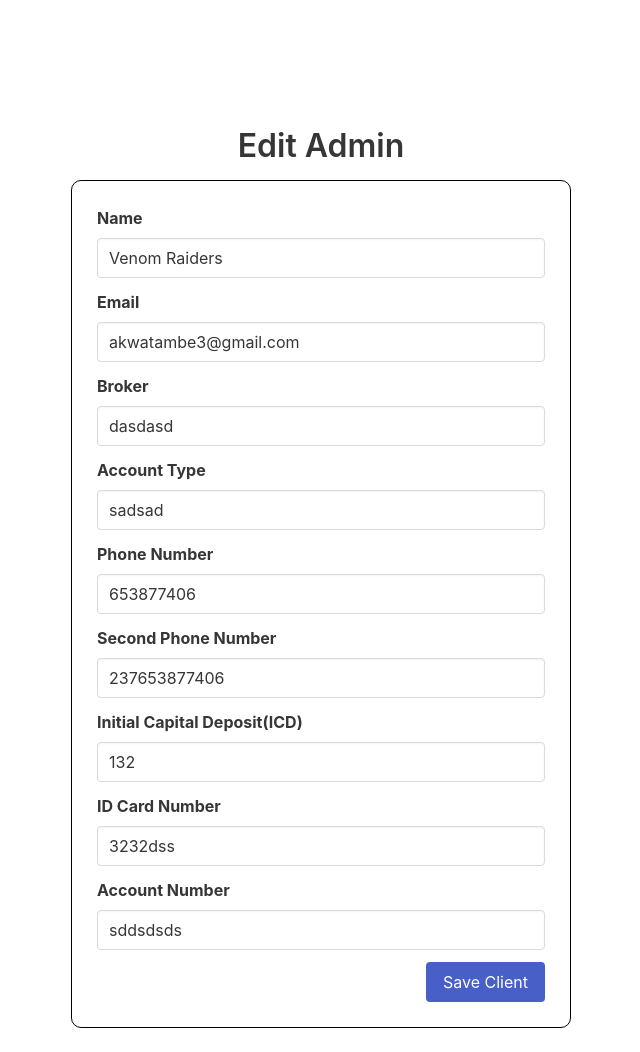
After one commit to HanslettTheDev/Peskos-forex-management, a Flask app: page /dashboard/clients/edit/1 in a window 1280 px wide. The commit adds this page. Shown: the whole page, without its empty margins (319-959 px from the left). Run offline with Flask 2, Linux system fonts and the light colour scheme; a user stored in the database is signed in; data comes from the database, SQL or seed files in the repository; both versions use the stored data as it was after the commit.

Commit message:
feat: superadmin can add;edit;delete clients; Mail services added

```diff
--- a/peskos/login/routes.py
+++ b/peskos/login/routes.py
@@ -29,7 +29,7 @@ def login():
             return render_template("login.html")
 
         login_user(admin)
-        return redirect(url_for(config["roles_path"][current_user.roles.role]))
+        return redirect(url_for(config["roles_path"][admin.roles.role]))
 
     else:
         return render_template("login/login.html")
--- /dev/null
+++ b/peskos/messages.py
@@ -0,0 +1,22 @@
+# Module for email messages
+LOGIN_DETAILS = '''
+Hello <b>{name}</b>! <br>You have been given the role as a <b>{role}</b> on the peskos system!
+Here are your login details<br>
+<br>
+<br>
+
+<b>Email</b>: {email}<br>
+<b>Password</b>: {password}
+<br>
+<br>
+<br>
+When you login for the first time, You will be prompted to change the password since it's the default password
+Using the same password as the default password is not accepted!
+
+Do not reply this email
+
+<br>
+<br>
+By <b>Peskos System</b><br>
+Peskosowner@peskos.com
+'''
--- a/peskos/superadmin/routes.py
+++ b/peskos/superadmin/routes.py
@@ -1,11 +1,15 @@
 import json
+import smtplib
+from traceback import format_exc
 from flask import Blueprint, flash, render_template, request, session, redirect, url_for
 from flask_login import login_required, current_user, logout_user
-import sqlalchemy
+from flask_mail import Message
 
 from peskos.models.admins import Admins
+from peskos.models.client import Clients
 from peskos.models.roles import Role
-from peskos import db, role_required, config, bcrypt
+from peskos.messages import LOGIN_DETAILS
+from peskos import db, role_required, config, bcrypt, mail
 
 superadmin = Blueprint('superadmin', __name__)
 
@@ -27,8 +31,14 @@ def admins():
     users = Admins.query.all()
     users.pop(0)
 
+    # delete modal settings
+    # modal_settings = {
+    #     "message": "Are you sure you want to delete this admin?",
+    #     "route_name": "superadmin.delete_admin",
+    #     "has_variable": True,
+    # }
+
     if request.method == "POST":
-
         fname = request.form["fname"]
         lname = request.form["lname"]
         user_role = request.form["user_role"].lower()
@@ -95,24 +105,18 @@ def activate_admin(user_id):
 def edit_admin(user_id):
     admin = Admins.query.get_or_404(user_id)
     if request.method == "POST":
-        fname = request.form["fname"]
-        lname = request.form["lname"]
         user_roles = request.form["user_role"].lower()
-        email = request.form["mail"]
-
         role = Role.query.filter_by(role=user_roles).first()
 
-        print(role)
-
-        admin.first_name = fname
-        admin.last_name = lname
-        admin.email = email
+        admin.first_name = request.form["fname"]
+        admin.last_name = request.form["lname"]
+        admin.email = request.form["mail"]
         admin.roles = role
 
         db.session.add(admin)
         db.session.commit()
 
-        flash(f"Admin {fname} {lname} edited successfully!", 'success')
+        flash(f"Admin {admin.first_name} {admin.last_name} edited successfully!", 'success')
         return redirect(url_for("superadmin.admins"))
 
     return render_template("super_admin/edit_admin.html", admin=admin)
@@ -127,6 +131,27 @@ def delete_admin(user_id):
     db.session.delete(admin)
     db.session.commit()
     flash(f"Admin {admin.first_name} {admin.last_name} deleted!", "danger")
+    return redirect(url_for("superadmin.admins"))
+
+
+@superadmin.route("/dashboard/admins/send_mail/<int:user_id>")
+@login_required
+@role_required("super admin")
+def send_mail(user_id):
+    user = Admins.query.get_or_404(user_id)
+    msg = Message("Peskos Login Information", recipients=[user.email])
+    msg.html = LOGIN_DETAILS.format(name=user.first_name, role=user.roles.role, email=user.email, password=config["default_passwords"][user.roles.role])
+    try:
+        mail.send(msg)
+    except smtplib.SMTPRecipientsRefused:
+        flash("Email does not exist or it's incorrect", "danger")
+        return redirect(url_for("superadmin.admins"))
+    except smtplib.smtpauthenticationerror:
+        flash("Unexpected server error, please try again later!", "danger")
+        return redirect(url_for("superadmin.admins"))
+
+    # No errors occured
+    flash("Email sent successfully to {0}".format(user.email), "success")
     return redirect(url_for("superadmin.admins"))
 
 
@@ -147,12 +172,74 @@ def logs():
 ####################################
 
 
-@superadmin.route("/dashboard/clients")
+@superadmin.route("/dashboard/clients", methods=["GET", "POST"])
 @login_required
 @role_required("super admin")
 def clients():
-    return render_template("super_admin/clients.html", tab="clients")
+    clients = Clients.query.all()
 
+    if request.method == "POST":
+        full_name = request.form["full-name"]
+        email = request.form["mail"]
+        broker = request.form["broker"]
+        account_type = request.form["account-type"]
+        phone_no = request.form["phone-no"]
+        phone_no_2 = request.form["phone-no-2"]
+        icd = request.form["icd"]
+        identity_card_no = request.form["idno"]
+        account_no = request.form["acn"]
+
+        client = Clients(name=full_name, email=email, broker=broker,
+        account_type=account_type, phone_number=phone_no, second_number=phone_no_2,
+        icd=icd, idcard_number=identity_card_no, account_number=account_no)
+
+        db.session.add(client)
+        db.session.commit()
+
+        flash(f"Client {full_name} created Successfully!", 'success')
+        # save clients to the database and work on the trading assistant section and logs
+        return redirect(url_for("superadmin.clients"))
+
+    return render_template("super_admin/clients.html", tab="clients", clients=clients)
+
+
+@superadmin.route("/dashboard/clients/edit/<int:client_id>", methods=["GET", "POST"])
+@login_required
+@role_required("super admin")
+def edit_client(client_id):
+    client = Clients.query.get_or_404(client_id)
+
+    if request.method == "POST":
+        client.name = request.form["full-name"]
+        client.email = request.form["mail"]
+        client.broker = request.form["broker"]
+        client.account_type = request.form["account-type"]
+        client.phone_number = request.form["phone-no"]
+        client.second_number = request.form["phone-no-2"]
+        client.icd = request.form["icd"]
+        client.idcard_number = request.form["idno"]
+        client.account_number = request.form["acn"]
+
+
+
+        db.session.add(client)
+        db.session.commit()
+
+        flash(f"Client {client.name} edited successfully!", 'info')
+        # save clients to the database and work on the trading assistant section and logs
+        return redirect(url_for("superadmin.clients"))
+
+    return render_template("super_admin/edit_client.html", tab="clients", client=client)
+
+@superadmin.route("/dashboard/clients/delete/<int:client_id>")
+@login_required
+@role_required("super admin")
+def delete_client(client_id):
+    client = Clients.query.get_or_404(client_id)
+    db.session.delete(client)
+    db.session.commit()
+    flash(f"Admin {client.name} deleted!", "danger")
+    return redirect(url_for("superadmin.clients"))
 
 #######################################
 #### REPORTS SECTION
--- a/peskos/templates/login/login.html
+++ b/peskos/templates/login/login.html
@@ -5,9 +5,9 @@
     <h1 style="text-align: center;">Login</h1>
     <form method="post" action="{{ url_for("must_login.login") }}" class="login-form">
         <div class="field">
-            <label class="label">Username/Login code</label>
+            <label class="label">Email</label>
             <div class="control">
-                <input class="input" type="email" name="mail" placeholder="Enter email" required>
+                <input class="input" type="email" name="mail" placeholder="Enter Email" required>
             </div>
         </div>
 
--- a/peskos/templates/super_admin/admins.html
+++ b/peskos/templates/super_admin/admins.html
@@ -39,7 +39,7 @@
                         <a class="button is-success" href="{{ url_for('superadmin.activate_admin', user_id=admin.id) }}">Activate</a>
                         {% endif %}
                         <a class="button is-warning" href="{{ url_for('superadmin.edit_admin', user_id=admin.id) }}">Edit</a>
-                        <a class="button is-info">Send Info</a>
+                        <a class="button is-info" href="{{ url_for('superadmin.send_mail', user_id=admin.id) }}">Send Info</a>
                     </td>
                 </tr>
                 {% endfor %}
--- /dev/null
+++ b/peskos/templates/super_admin/edit_client.html
@@ -0,0 +1,77 @@
+{% extends 'layouts/layout.html' %}
+{% block content %}
+
+<div class="content form-control">
+    <h1 style="text-align: center;">Edit Admin</h1>
+    <form method="post" action="{{ url_for("superadmin.edit_client", client_id=client.id) }}" class="login-form">
+        <div class="field">
+            <label class="label">Name</label>
+            <div class="control">
+                <input class="input" type="text" value="{{ client.name }}" name="full-name" placeholder="Enter first name" required>
+            </div>
+        </div>
+
+        <div class="field">
+            <label class="label">Email</label>
+            <div class="control">
+                <input class="input" type="email" value="{{ client.email }}" name="mail" placeholder="Enter Email" required>
+            </div>
+        </div>
+
+        <div class="field">
+            <label class="label">Broker</label>
+            <div class="control">
+                <input class="input" type="broker" value="{{ client.broker }}" name="broker" placeholder="e.g IC Markets" required>
+            </div>
+        </div>
+
+        <div class="field">
+            <label class="label">Account Type</label>
+            <div class="control">
+                <input class="input" type="text" value="{{ client.account_type }}" name="account-type" placeholder="Account type" required>
+            </div>
+        </div>
+
+        <div class="field">
+            <label class="label">Phone Number</label>
+            <div class="control">
+                <input class="input" type="tel" value="{{ client.phone_number }}" name="phone-no" placeholder="Phone Number" required>
+            </div>
+        </div>
+
+        <div class="field">
+            <label class="label">Second Phone Number</label>
+            <div class="control">
+                <input class="input" type="tel" value="{{ client.second_number }}" name="phone-no-2" placeholder="e.g +234343242323" required>
+            </div>
+        </div>
+
+        <div class="field">
+            <label class="label">Initial Capital Deposit(ICD)</label>
+            <div class="control">
+                <input class="input" type="number" value="{{ client.icd }}" name="icd" placeholder="Initial capital deposit" required>
+            </div>
+        </div>
+
+        <div class="field">
+            <label class="label">ID Card Number</label>
+            <div class="control">
+                <input class="input" type="text" value="{{ client.idcard_number }}" name="idno" placeholder="ID No" required>
+            </div>
+        </div>
+
+        <div class="field">
+            <label class="label">Account Number</label>
+            <div class="control">
+                <input class="input" type="text" value="{{ client.account_number }}" name="acn" placeholder="Account No" required>
+            </div>
+        </div>
+        <div class="field" style="display: flex; justify-content: right;">
+            <div class="control">
+                <button class="button is-link">Save Client</button>
+            </div>
+        </div>
+    </form>
+</div>
+
+{% endblock %}
--- a/peskos/templates/trading_assistant/index.html
+++ b/peskos/templates/trading_assistant/index.html
@@ -70,7 +70,7 @@
     const finalInput = document.getElementById("final_amount")
 
     function checkstuff() {
-        profitInput.value = parseInt(initialInput.value - finalInput.value)
+        profitInput.value = parseInt(finalInput.value - initialInput.value)
     }
 
     initialInput.onkeyup = function () {
```
Also changed, not shown: peskos/__init__.py (+25 -3 lines), peskos/config.py (+7 -5 lines), peskos/templates/components/del_client_confirm.html (added, +19 -0 lines), peskos/templates/components/modal_client.html (+13 -15 lines), peskos/templates/super_admin/clients.html (+19 -11 lines), peskos/db.sqlite.
